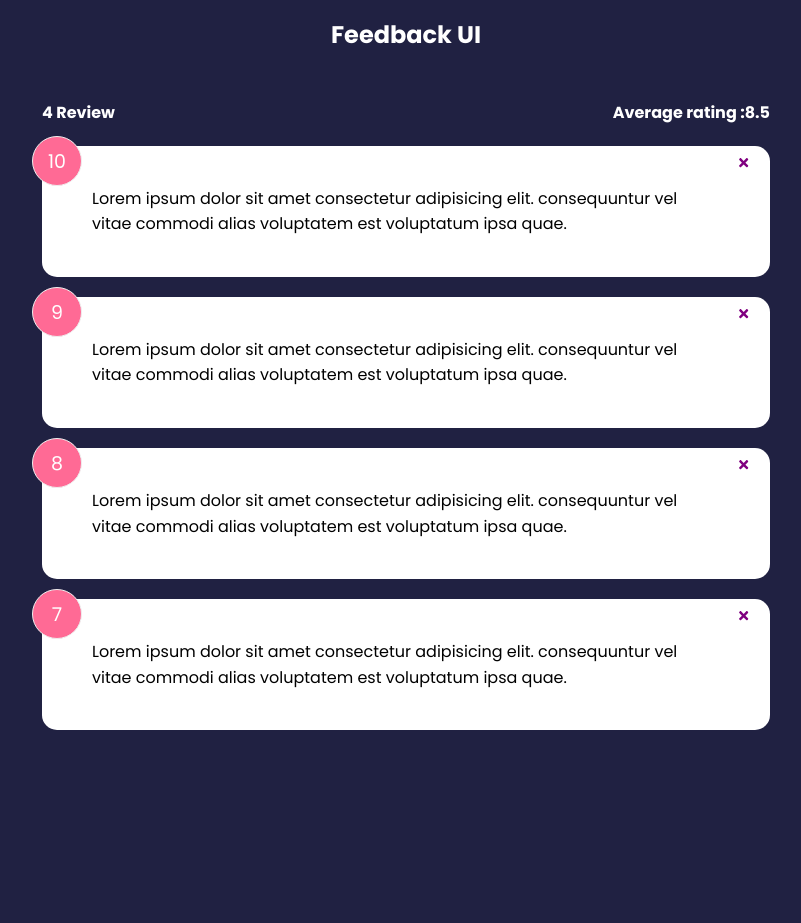
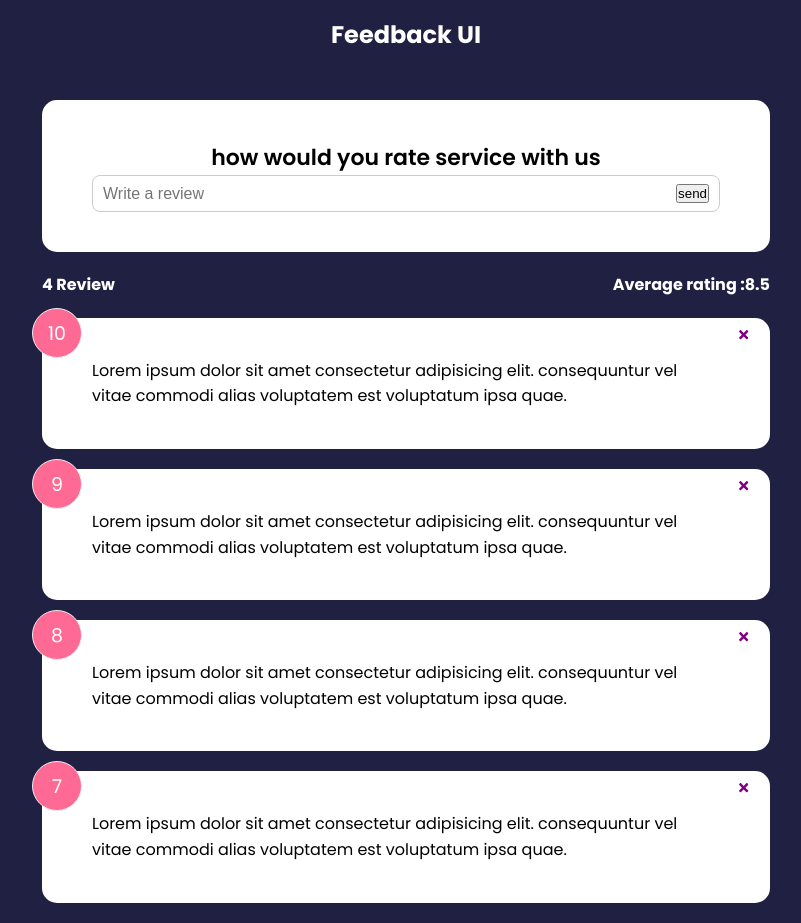
Before and after one commit to vksachin86/sacsoft, a React (Create React App) app: page / in a window 1280 px wide. Shown: the whole page, without its empty margins (234-1035 px from the left). Before the commit the page ends 800 px from the top, so only its background shows below. Built offline with nearby package versions, Linux system fonts and the light colour scheme.

Commit message:
Form input & state

```diff
--- a/src/App.js
+++ b/src/App.js
@@ -6,6 +6,7 @@
 import FeedbackList from "./component/FeedbackList"
 import Card from "./component/shared/Card"
 import FeedbackStats from "./component/FeedbackStats"
+import FeedbackForm from "./component/FeedbackForm"
 
 function App() {
     const [feedback, setfeedback] = useState(FeedbackData)
@@ -18,6 +19,7 @@
         <>
             <Header />
             <div className="container">
+                <FeedbackForm />
                 <FeedbackStats feedback={feedback}/>
                 <FeedbackList feedback={feedback} handleDelete={deletefeedback} />
             </div>
--- /dev/null
+++ b/src/component/FeedbackForm.jsx
@@ -0,0 +1,26 @@
+import React, { useState } from 'react'
+import PropTypes from 'prop-types'
+import Card from './shared/Card'
+
+function FeedbackForm() {
+    const [text,setText] = useState('')
+
+    const handleTextChange = (a) => {
+        setText(a.target.value)
+    }
+
+  return (
+    <Card>
+        <h2>how would you rate service with us</h2>
+        {/* @todo rating select component */}
+        <div className="input-group">
+            <input onChange={handleTextChange} type="text" placeholder='Write a review' value={text} />
+            <button type='submit'>send</button>
+        </div>
+    </Card>
+  )
+}
+
+FeedbackForm.propTypes = {}
+
+export default FeedbackForm
```
